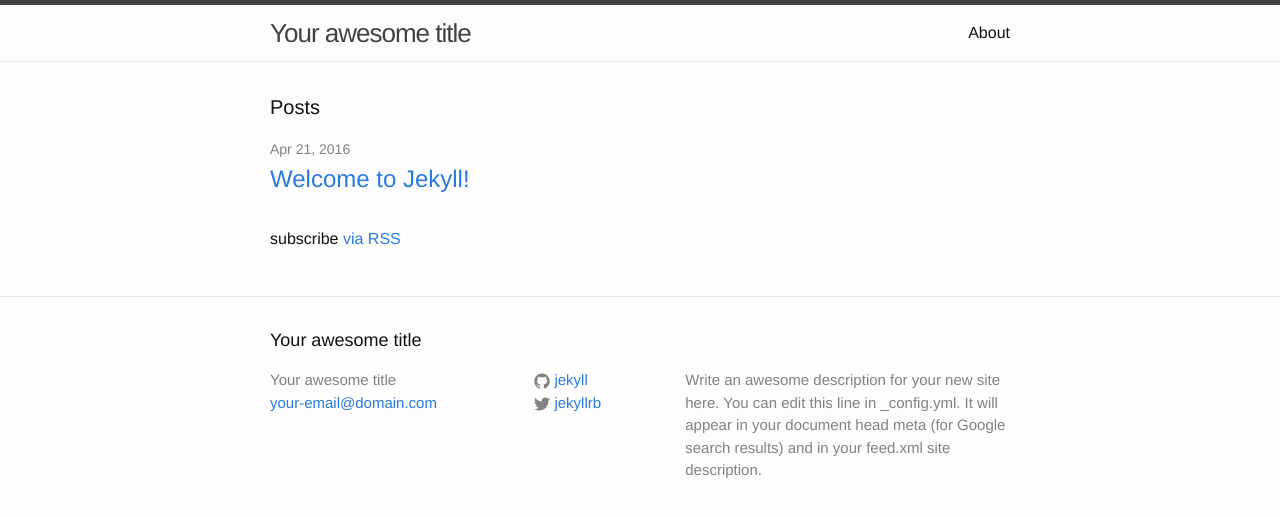
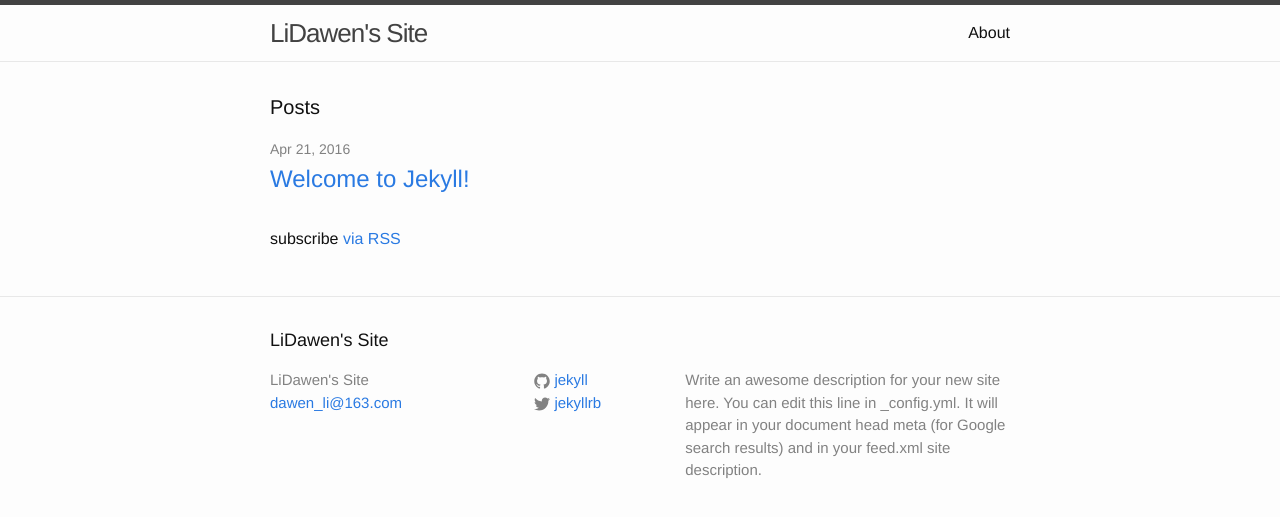
Before and after one commit to LiDawen/LiDawen.github.io, a Jekyll site: the page built from index.html, in a window 1280 px wide. Shown: the top 517 px of the page. Built offline with Jekyll 4.4.1, drawn with Linux system fonts in a browser that asks for light colours.

Commit message:
modified email and title

```diff
--- a/_config.yml
+++ b/_config.yml
@@ -6,8 +6,8 @@
 # 'jekyll serve'. If you change this file, please restart the server process.
 
 # Site settings
-title: Your awesome title
-email: your-email@domain.com
+title: LiDawen's Site
+email: dawen_li@163.com
 description: > # this means to ignore newlines until "baseurl:"
   Write an awesome description for your new site here. You can edit this
   line in _config.yml. It will appear in your document head meta (for
```
